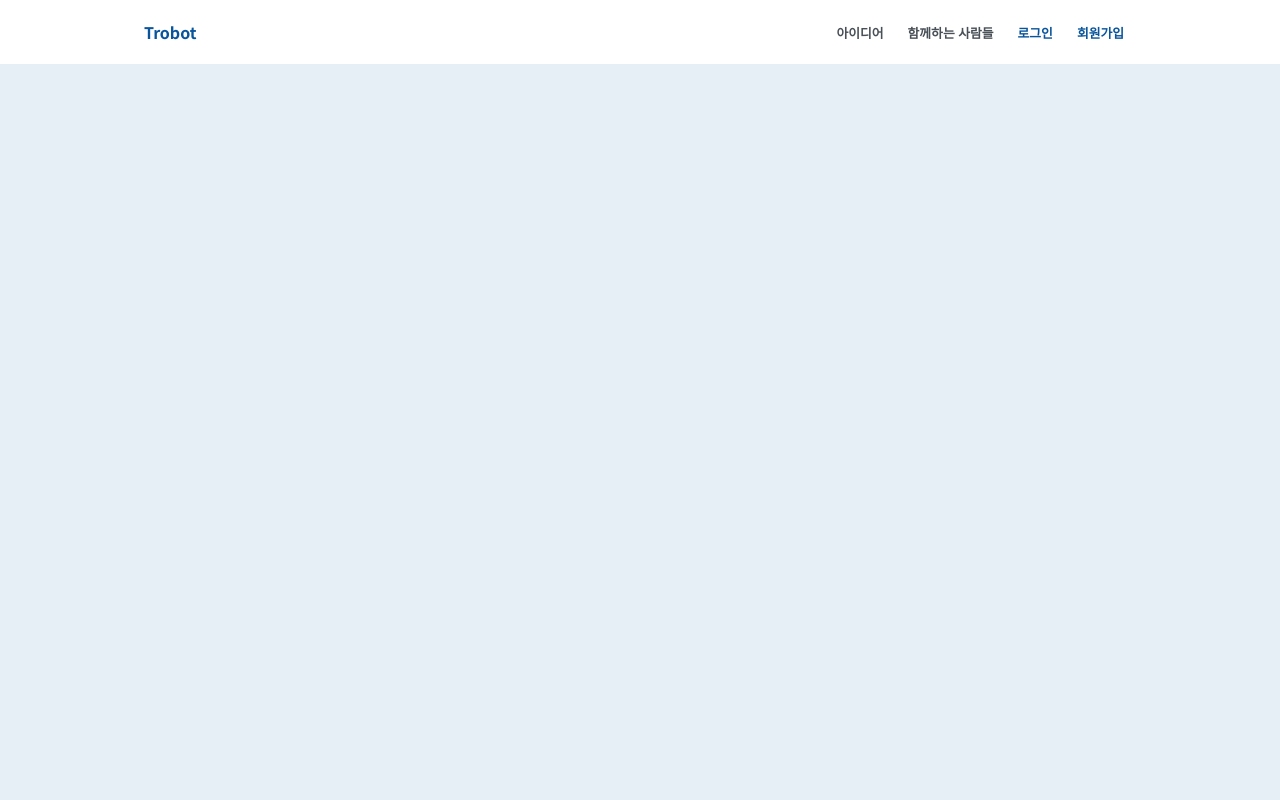
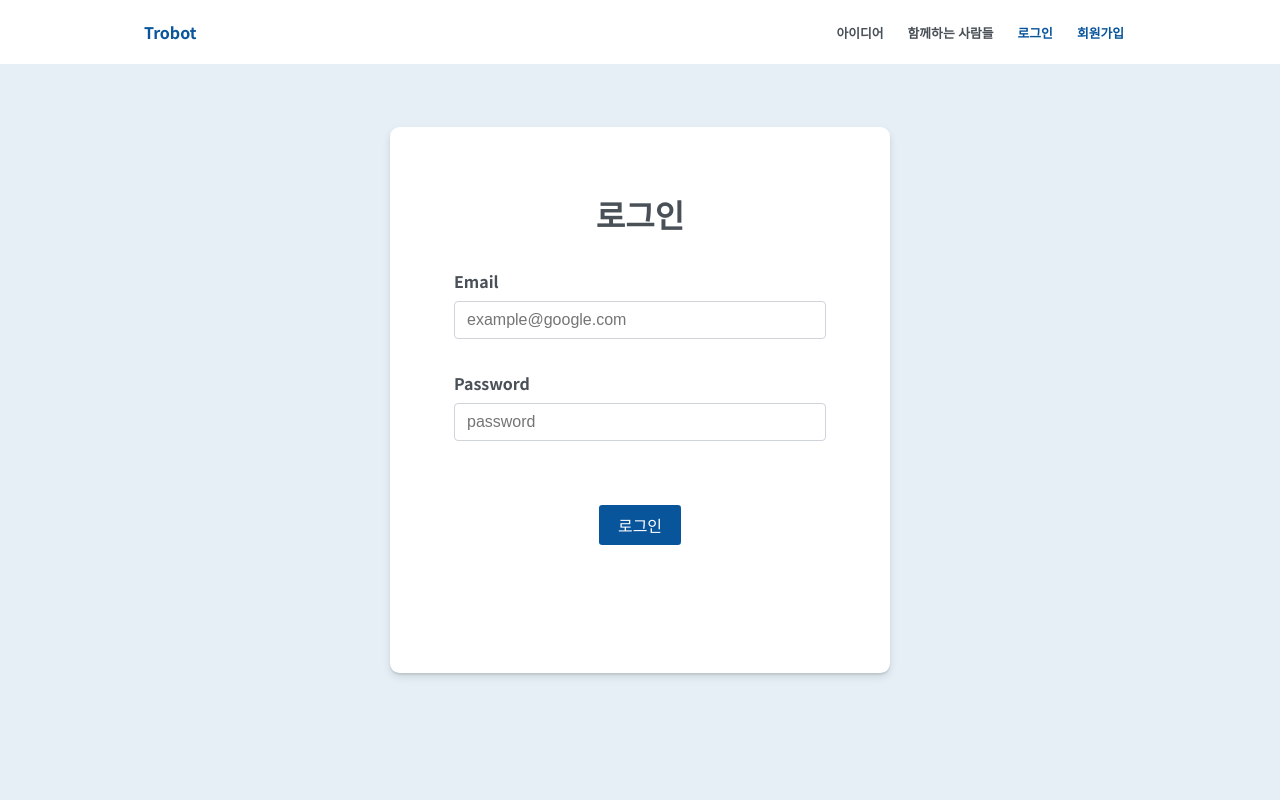
Before and after one commit to anrobin719/Trobot, a React (Create React App) app in the folder trobot-frontend/: page /auth in a window 1280 px wide. Shown: the top 800 px of the page. Built offline with nearby package versions, Linux system fonts and the light colour scheme.

Commit message:
[feat] Create sign_in component, add button, input, utility component

```diff
--- a/trobot-frontend/src/App.js
+++ b/trobot-frontend/src/App.js
@@ -4,9 +4,9 @@ import Layout from './containers/common/Layout';
 import HomePage from './pages/HomePage';
 import ListPage from './pages/ListPage';
 import PeoplePage from './pages/PeoplePage';
+import AuthPage from './pages/AuthPage';
 // import EditPage from './pages/EditPage';
 // import UserPage from './pages/UserPage';
-// import AuthPage from './pages/AuthPage';
 // import NotFoundPage from './pages/NotFoundPage';
 
 class App extends Component {
@@ -16,9 +16,9 @@ class App extends Component {
         <Route component={HomePage} exact path="/" />
         <Route component={ListPage} path="/list" />
         <Route component={PeoplePage} path="/people" />
+        <Route component={AuthPage} path="/auth" />
         {/* <Route component={EditPage} path="/edit" />
         <Route component={UserPage} path="/user" />
-        <Route component={AuthPage} path="/auth" />
         <Route component={NotFoundPage} /> */}
       </Switch>
     );
--- /dev/null
+++ b/trobot-frontend/src/components/auth/Auth.js
@@ -0,0 +1,41 @@
+import React from 'react';
+
+import styled from 'styled-components';
+import SignIn from './SignIn';
+import SignUp from './SignUp';
+
+const Auth = ({ isSignup }) => {
+  const submitHandler = (email, password, isSignup) => {
+    if (isSignup) {
+      console.log('Sign up submit!');
+    } else {
+      console.log('Sign in submit!');
+    }
+  };
+
+  return (
+    <AuthBox>
+      <h2>로그인</h2>
+      {isSignup ? <SignUp /> : <SignIn submitHandler={submitHandler} />}
+    </AuthBox>
+  );
+};
+
+const AuthBox = styled.div`
+  position: absolute;
+  top: 50%;
+  left: 50%;
+  transform: translate(-50%, -50%);
+  width: 500px;
+  max-width: 90%;
+  padding: 4rem 4rem 8rem;
+  border-radius: 0.6rem;
+  background-color: #fff;
+  box-shadow: 0 4px 8px rgba(0, 0, 0, 0.1), 0 2px 2px rgba(0, 0, 0, 0.1);
+  > h2 {
+    text-align: center;
+    margin-bottom: 2rem;
+  }
+`;
+
+export default Auth;
--- /dev/null
+++ b/trobot-frontend/src/components/auth/SignIn.js
@@ -0,0 +1,114 @@
+import React, { Component } from 'react';
+
+import Input from '../ui/Input';
+import { updateObject, checkValidity } from '../../lib/shared/utility';
+import styled from 'styled-components';
+import Button from '../ui/Button';
+
+class SignIn extends Component {
+  constructor(props) {
+    super(props);
+    this.state = {
+      controls: {
+        email: {
+          elementType: 'input',
+          elementConfig: {
+            type: 'email',
+            placeholder: 'example@google.com',
+          },
+          value: '',
+          validation: {
+            required: true,
+            isEmail: true,
+          },
+          vaild: false,
+          touched: false,
+        },
+        password: {
+          elementType: 'input',
+          elementConfig: {
+            type: 'password',
+            placeholder: 'password',
+          },
+          value: '',
+          validation: {
+            required: true,
+            minLength: 8,
+          },
+          valid: false,
+          touched: false,
+        },
+      },
+      isSignup: false,
+    };
+  }
+
+  onSubmit = e => {
+    const { submitHandler } = this.props;
+    const { controls, isSignup } = this.state;
+    e.preventDefault();
+    submitHandler(controls.email.value, controls.password.value, isSignup);
+  };
+
+  inputChangedHandler = (event, controlName) => {
+    const { controls } = this.state;
+    const updateControls = updateObject(controls, {
+      [controlName]: updateObject(controls[controlName], {
+        value: event.target.value,
+        valid: checkValidity(
+          event.target.value,
+          controls[controlName].validation,
+        ),
+        touched: true,
+      }),
+    });
+    this.setState({ controls: updateControls });
+  };
+
+  render() {
+    const formElementsArray = [];
+    const { controls } = this.state;
+
+    for (const key in controls) {
+      formElementsArray.push({
+        id: key,
+        config: controls[key],
+      });
+    }
+
+    const form = formElementsArray.map(formElement => (
+      <Input
+        key={formElement.id}
+        label={formElement.id}
+        elementType={formElement.config.elementType}
+        elementConfig={formElement.config.elementConfig}
+        configType={formElement.config.elementConfig.type}
+        value={formElement.config.value}
+        invalid={!formElement.config.valid}
+        shouldValidate={formElement.config.validation}
+        touched={formElement.config.touched}
+        changed={event => this.inputChangedHandler(event, formElement.id)}
+      />
+    ));
+    return (
+      <>
+        <form onSubmit={this.onSubmit}>
+          {form}
+          <BtnBox>
+            <Button theme="basic" type="submit">
+              로그인
+            </Button>
+          </BtnBox>
+        </form>
+      </>
+    );
+  }
+}
+
+const BtnBox = styled.div`
+  display: flex;
+  justify-content: center;
+  margin-top: 4rem;
+`;
+
+export default SignIn;
--- a/trobot-frontend/src/components/common/Footer.js
+++ b/trobot-frontend/src/components/common/Footer.js
@@ -2,6 +2,17 @@ import React from 'react';
 import styled from 'styled-components';
 import Responsive from './Responsive';
 import palette from '../../lib/styles/palette';
+
+const Footer = () => {
+  return (
+    <FooterBlock>
+      <Wrapper>
+        <p>contact us</p>
+        <p>anrobin719@gmail.com</p>
+      </Wrapper>
+    </FooterBlock>
+  );
+};
 
 const FooterBlock = styled.div`
   width: 100%;
@@ -20,15 +31,4 @@ const Wrapper = styled(Responsive)`
   }
 `;
 
-const Footer = () => {
-  return (
-    <FooterBlock>
-      <Wrapper>
-        <p>contact us</p>
-        <p>anrobin719@gmail.com</p>
-      </Wrapper>
-    </FooterBlock>
-  );
-};
-
 export default Footer;
--- /dev/null
+++ b/trobot-frontend/src/components/ui/Button.js
@@ -0,0 +1,79 @@
+import React from 'react';
+
+import styled from 'styled-components';
+import palette from '../../lib/styles/palette';
+
+const Button = ({ theme, children, type, onClick }) => (
+  <BasicButton theme={theme} type={type} onClick={onClick}>
+    {children}
+  </BasicButton>
+);
+
+const basic = () => ({ theme }) => {
+  if (theme === 'basic') {
+    return `
+      color: white;
+      background-color: ${palette.blue[9]};
+      &:hover {
+          background-color: ${palette.blue[7]};
+      }
+      `;
+  }
+  return null;
+};
+
+const outline = () => ({ theme }) => {
+  if (theme === 'outline') {
+    return `
+      color: ${palette.blue[9]};
+      background-color: transparent;
+      border: 1px solid ${palette.blue[9]};
+
+      `;
+  }
+  return null;
+};
+
+const circleBtn = ({ theme }) => {
+  if (theme === 'circleBtn') {
+    return `
+      width: 56px;
+      height: 56px;
+      margin: 24px 0;
+      padding: 0;
+      color: white;
+      font-weight: 300;
+      font-size: 1rem;
+      border-radius: 50%;
+      background-color: ${palette.blue[9]};
+      box-shadow: 0 10px 20px rgba(0, 0, 0, 0.16), 0 6px 8px rgba(0, 0, 0, 0.22);
+      &:hover {
+          transform: translateY(-4px);
+          box-shadow: 0 14px 28px rgba(0, 0, 0, 0.2), 0 10px 10px rgba(0, 0, 0, 0.22);
+        }
+    `;
+  }
+  return null;
+};
+
+const BasicButton = styled.button.attrs({
+  type: props => props.type,
+  onclick: props => props.onClick,
+})`
+    display: flex;
+    justify-content: center;
+    align-items: center;
+    padding: .5rem 1.2rem;
+    font-size: 1rem;
+    border: none;
+    border-radius: .2rem;
+    box-sizing: border-box;
+    outline: none;
+    cursor: pointer;
+    transition: all 0.1s ease-in-out;
+    ${circleBtn}
+    ${basic}
+    ${outline}
+`;
+
+export default Button;
--- /dev/null
+++ b/trobot-frontend/src/components/ui/Input.js
@@ -0,0 +1,149 @@
+import React from 'react';
+
+import styled from 'styled-components';
+
+const Input = ({
+  invalid,
+  shouldValidate,
+  touched,
+  elementType,
+  configType,
+  //   dafaultValue,
+  changed,
+  elementConfig,
+  value,
+  label,
+}) => {
+  let inputElement = null;
+
+  switch (elementType) {
+    case 'input':
+      switch (configType) {
+        // case 'checkbox':
+        //   inputElement = dafaultValue.map(val => {
+        //     return (
+        //       <CheckBoxDiv key={val} className={classes.checkboxTag}>
+        //         <input type="checkbox" value={val} onChange={changed} />
+        //         <span>{val}</span>
+        //       </CheckBoxDiv>
+        //     );
+        //   });
+        //   break;
+        case 'text':
+        case 'email':
+        case 'password':
+          inputElement = (
+            <InputTag
+              {...elementConfig}
+              inValid={invalid && shouldValidate && touched}
+              value={value}
+              autoComplete="on"
+              onChange={changed}
+            />
+          );
+          break;
+        default:
+          inputElement = (
+            <InputTag
+              {...elementConfig}
+              inValid={invalid && shouldValidate && touched}
+              value={value}
+              onChange={changed}
+            />
+          );
+      }
+      break;
+
+    case 'textarea':
+      inputElement = (
+        <TextareaTag
+          {...elementConfig}
+          inValid={invalid && shouldValidate && touched}
+          value={value}
+          onChange={changed}
+        />
+      );
+      break;
+
+    default:
+      inputElement = (
+        <input {...elementConfig} value={value} onChange={changed} />
+      );
+  }
+
+  return (
+    <InputDiv>
+      <label>{label}</label>
+      {inputElement}
+    </InputDiv>
+  );
+};
+
+const invalid = props => `
+  border: ${props.inValid && `1px solid rgba(255, 0, 0, 0.4);`}
+  background-color: ${props.inValid && `#ff000015;`}
+`;
+
+const InputDiv = styled.div`
+  margin-bottom: 32px;
+  label {
+    display: block;
+    font-weight: 600;
+    margin-bottom: 8px;
+    text-transform: capitalize;
+  }
+`;
+
+// const CheckBoxDiv = styled.div`
+
+// `;
+
+const InputTag = styled.input`
+  display: block;
+  width: 100%;
+  height: calc(1.5em + 0.75rem + 2px);
+  padding: 0.375rem 0.75rem;
+  box-sizing: border-box;
+  font-size: 1rem;
+  font-weight: 400;
+  line-height: 1.5;
+  color: #484848;
+  background-color: #fff;
+  border: 1px solid #ced4da;
+  border-radius: 0.25rem;
+  transition: border-color 0.15s ease-in-out, box-shadow 0.15s ease-in-out;
+  &:focus {
+    color: #484848;
+    background-color: #fff;
+    border-color: #80bdff;
+    outline: none;
+    box-shadow: 0 0 0 0.1rem rgba(0, 123, 255, 0.25);
+  }
+  ${invalid}
+`;
+
+const TextareaTag = styled.textarea`
+  display: block;
+  width: 100%;
+  height: calc((1.5em + 0.75rem + 2px) * 3);
+  padding: 0.375rem 0.75rem;
+  box-sizing: border-box;
+  font-size: 1rem;
+  font-weight: 400;
+  line-height: 1.5;
+  color: #484848;
+  background-color: #fff;
+  border: 1px solid #ced4da;
+  border-radius: 0.25rem;
+  transition: border-color 0.15s ease-in-out, box-shadow 0.15s ease-in-out;
+  &:focus {
+    color: #484848;
+    background-color: #fff;
+    border-color: #80bdff;
+    outline: none;
+    box-shadow: 0 0 0 0.1rem rgba(0, 123, 255, 0.25);
+  }
+  ${invalid}
+`;
+
+export default Input;
--- /dev/null
+++ b/trobot-frontend/src/lib/shared/utility.js
@@ -0,0 +1,37 @@
+export const updateObject = (oldObject, updatedProperties) => {
+  return {
+    ...oldObject,
+    ...updatedProperties,
+  };
+};
+
+export const checkValidity = (value, rules) => {
+  let isValid = true;
+  if (!rules) {
+    return true;
+  }
+
+  if (rules.required) {
+    isValid = value.trim() !== '' && isValid;
+  }
+
+  if (rules.minLength) {
+    isValid = value.length >= rules.minLength && isValid;
+  }
+
+  if (rules.maxLength) {
+    isValid = value.length <= rules.maxLength && isValid;
+  }
+
+  if (rules.isEmail) {
+    const pattern = /[a-z0-9!#$%&'*+/=?^_`{|}~-]+(?:\.[a-z0-9!#$%&'*+/=?^_`{|}~-]+)*@(?:[a-z0-9](?:[a-z0-9-]*[a-z0-9])?\.)+[a-z0-9](?:[a-z0-9-]*[a-z0-9])?/;
+    isValid = pattern.test(value) && isValid;
+  }
+
+  if (rules.isNumeric) {
+    const pattern = /^\d+$/;
+    isValid = pattern.test(value) && isValid;
+  }
+
+  return isValid;
+};
--- a/trobot-frontend/src/pages/AuthPage.js
+++ b/trobot-frontend/src/pages/AuthPage.js
@@ -0,0 +1,9 @@
+import React from 'react';
+
+import Auth from '../components/auth/Auth';
+
+const AuthPage = () => {
+  return <Auth />;
+};
+
+export default AuthPage;
```
Also changed, not shown: trobot-frontend/src/components/auth/SignUp.js (added).
